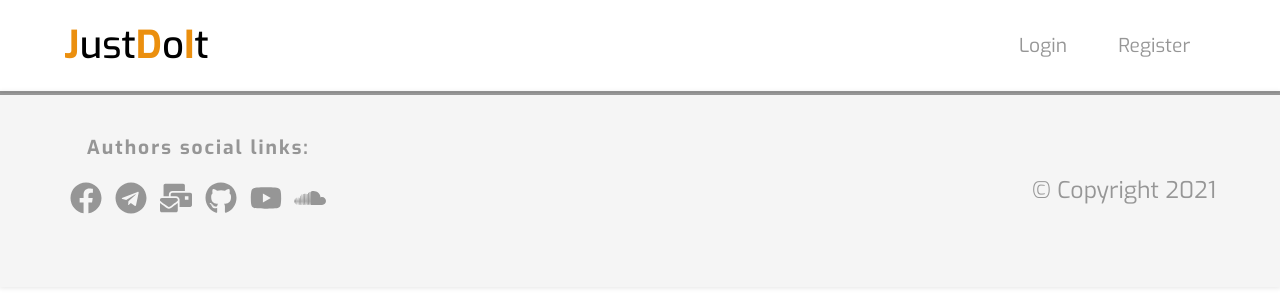
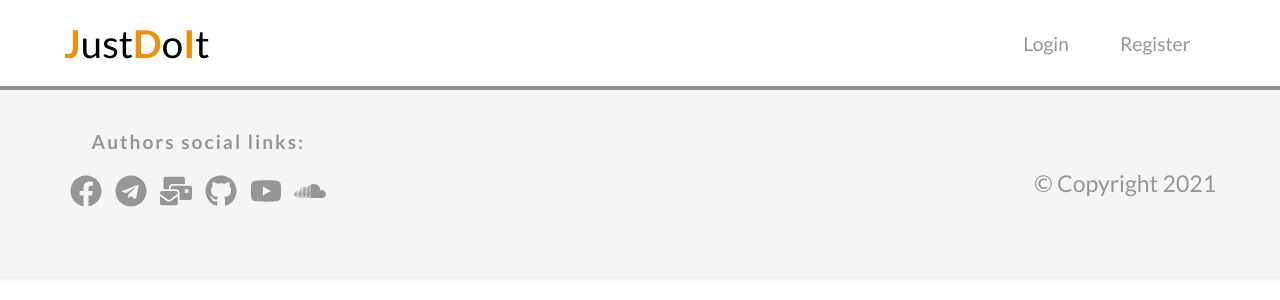
Before and after one commit to SergeyYahdzhyiev/jdi-client, a React app: page / in a window 1280 px wide. Shown: the top 300 px of the page. Built offline with nearby package versions, Linux system fonts and the light colour scheme.

Commit message:
added logo svg, changed font

```diff
--- a/src/styles/main.css
+++ b/src/styles/main.css
@@ -1,4 +1,4 @@
-@import url('https://fonts.googleapis.com/css2?family=Exo:ital,wght@0,100;0,200;0,300;0,400;0,500;0,600;0,700;0,800;0,900;1,100;1,200;1,300;1,400;1,500;1,600;1,700;1,800;1,900&display=swap');
+@import url('https://fonts.googleapis.com/css2?family=Lato:ital,wght@0,100;0,300;0,400;0,700;0,900;1,100;1,300;1,400;1,700;1,900&family=Montserrat:ital,wght@0,100;0,200;0,300;0,400;0,500;0,600;0,700;0,800;0,900;1,100;1,200;1,300;1,400;1,500;1,600;1,700;1,800;1,900&display=swap');
 
 :root {
   --clr-text-primary: #000;
@@ -15,7 +15,7 @@
 }
 
 body {
-  font-family: 'Exo', sans-serif;
+  font-family: 'Lato', sans-serif;
   margin: 0 auto;
   width: 100%;
   max-width: 1440px;
--- a/webpack.config.js
+++ b/webpack.config.js
@@ -38,6 +38,13 @@
         test: /\.css$/,
         use: [MiniCssExtractPlugin.loader, 'css-loader'],
       },
+      {
+        test: /\.svg$/i,
+        type: 'asset/resource',
+        generator: {
+          filename: 'public/icons/[name][ext]',
+        },
+      },
     ],
   },
   plugins: [
```
Also changed, not shown: .eslintrc.js, public/assets/icons/logo.svg (added).
